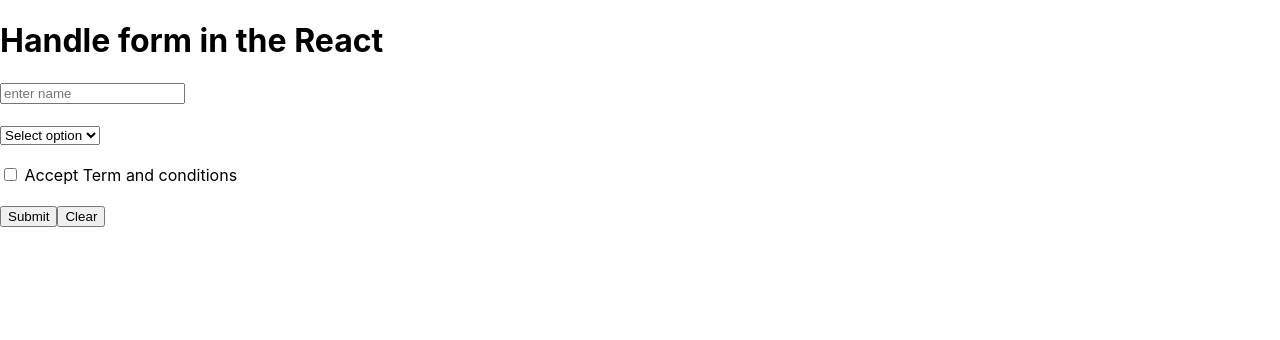
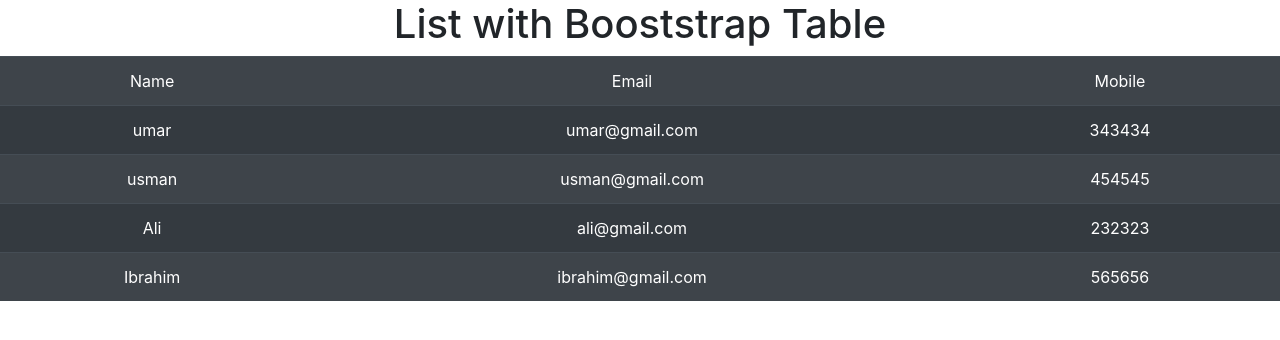
Before and after one commit to UmarSalem/React-Tutorial, a React (Create React App) app: page / in a window 1280 px wide. Shown: the top 340 px of the page. Built offline with nearby package versions, Linux system fonts and the light colour scheme.

Commit message:
Create a list using a Bootstrap

```diff
--- a/package.json
+++ b/package.json
@@ -4,9 +4,11 @@
   "private": true,
   "dependencies": {
     "@testing-library/jest-dom": "^5.17.0",
-    "@testing-library/react": "^13.4.0",
+    "@testing-library/resact": "^13.4.0",
     "@testing-library/user-event": "^13.5.0",
+    "bootstrap": "^4.5.3",
     "react": "^18.2.0",
+    "react-bootstrap": "^1.4.0",
     "react-dom": "^18.2.0",
     "react-scripts": "5.0.1",
     "web-vitals": "^2.1.4"
--- a/src/App.js
+++ b/src/App.js
@@ -1,31 +1,39 @@
-import { useState } from "react";
 
-function App()
-  {
-    const [name,setName]=useState("");
-    const [tnc,setTnc]=useState(false);
-    const [interest, setInterest]=useState("");
-    function getFormData (e)
-    {
-      console.warn(name,tnc,interest)
-      e.preventDefault()
-    }
-    return (
-<div className="App">
-  <h1>Handle form in the React</h1>
-  <form onSubmit={getFormData}>
-    <input type="text" placeholder="enter name" value={name} onChange={(e)=>setName(e.target.value)}/> <br /><br />
-<select onChange={(e)=>setInterest(e.target.value)}>
-<option>Select option</option>
-<option>Chishtian</option>
-<option>Horsens</option>
-</select><br/><br/>
-<input type="checkbox" onChange={(e)=>setTnc(e.target.checked)}/> <span> Accept Term and conditions</span>
-<br/><br/>
-<button type="submit">Submit</button>
-<button>Clear</button>
-  </form>
-</div>
-    )
-  }
-  export default App;
+import './App.css';
+import React from "react";
+import{Table} from 'react-bootstrap'
+
+function App(){
+const user = [
+  {name:'umar', email:'umar@gmail.com', mobile:'343434'},
+  {name:'usman', email:'usman@gmail.com', mobile:'454545'},
+  {name:'Ali', email:'ali@gmail.com', mobile:'232323'},
+  {name:'Ibrahim', email:'ibrahim@gmail.com', mobile:'565656'},
+]
+  return (
+    <div className="App">
+      <h1>List with Booststrap Table</h1>
+      <Table striped variant="dark">
+        <tbody>
+          <tr>
+          <td>Name</td>
+          <td>Email</td>
+          <td>Mobile</td>
+          </tr>
+          {
+            user.map((item,i)=>
+            // item.mobile==='111222'?
+            <tr key={i}>
+              <td>{item.name}</td>
+              <td>{item.email}</td>
+              <td>{item.mobile}</td>
+              </tr>
+          /* </tr>:null */
+            )
+          }
+        </tbody>
+      </Table>
+    </div>
+  );
+}
+export default App;
--- a/src/index.js
+++ b/src/index.js
@@ -2,6 +2,7 @@ import React from 'react';
 import ReactDOM from 'react-dom/client';
 import './index.css';
 import App from './App';
+import 'bootstrap/dist/css/bootstrap.min.css';
 import reportWebVitals from './reportWebVitals';
 
 const root = ReactDOM.createRoot(document.getElementById('root'));
```
Also changed, not shown: 1 other file (tests, documents, lock files or other folders).
